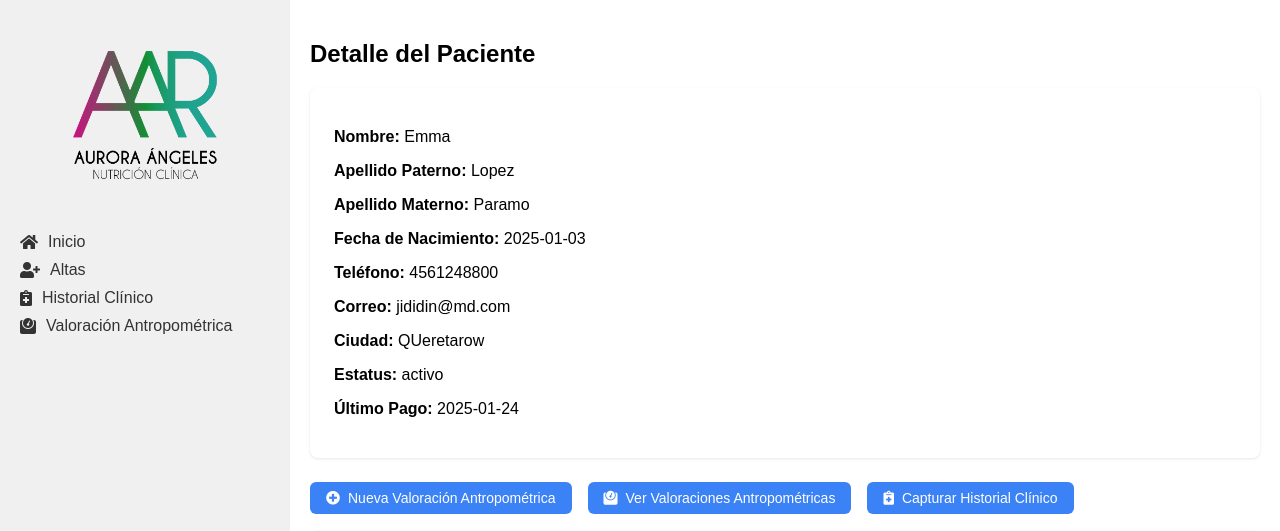
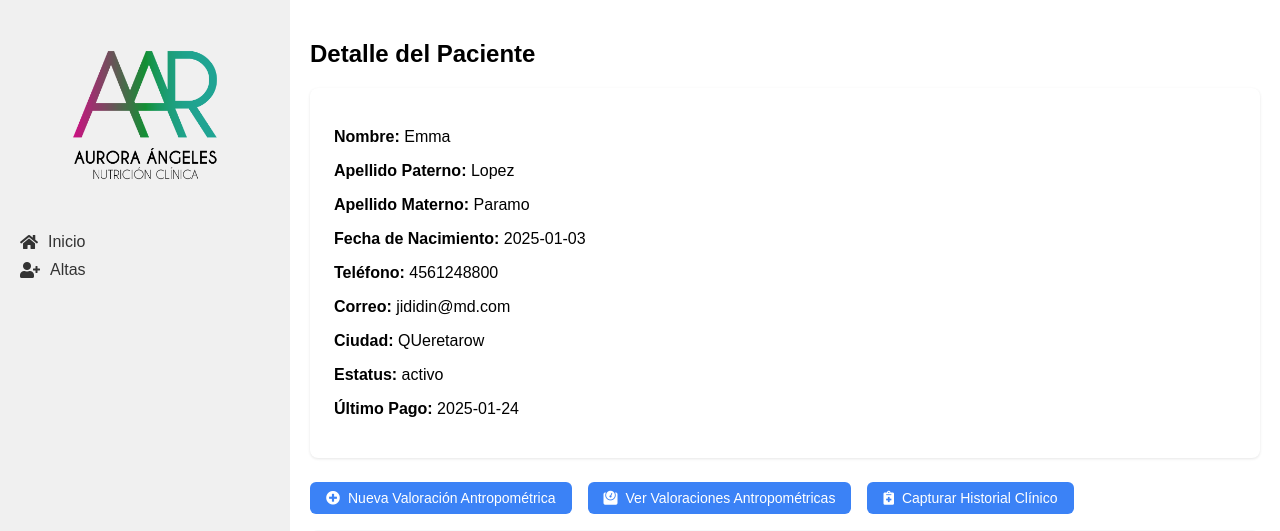
Before and after one commit to tbtkd/SPacientes, a Flask app: page /pacientes/1 in a window 1280 px wide. Shown: the top 531 px of the page. Run offline with Flask 3, Linux system fonts and the light colour scheme; data comes from the database, SQL or seed files in the repository; both versions use the stored data as it was after the commit.

Commit message:
Actualizado el sidebar

```diff
--- a/app/templates/base.html
+++ b/app/templates/base.html
@@ -37,7 +37,7 @@
                         <li class="sidebar__item"><a href="{{ url_for('pacientes.lista_pacientes') }}" class="sidebar__link"><i class="fas fa-list sidebar__icon"></i> Lista de Pacientes</a></li>
                     </ul>
                 </li>
-                <li class="sidebar__item" x-data="{ open: false }">
+                <!--<li class="sidebar__item" x-data="{ open: false }">
                     <a @click="open = !open" class="sidebar__link sidebar__dropdown"><i class="fas fa-notes-medical sidebar__icon"></i> Historial Clínico</a>
                     <ul x-show="open" class="sidebar__submenu">
                         <li class="sidebar__item"><a href="{{ url_for('historial_clinico.lista_historiales') }}" class="sidebar__link"><i class="fas fa-clipboard-list sidebar__icon"></i> Lista de Historiales</a></li>
@@ -49,7 +49,7 @@
                         <li class="sidebar__item"><a href="{{ url_for('pacientes.lista_pacientes') }}" class="sidebar__link"><i class="fas fa-plus-circle sidebar__icon"></i> Nueva Valoración</a></li>
                         <li class="sidebar__item"><a href="{{ url_for('valoracion.lista_valoraciones', paciente_id=0) }}" class="sidebar__link"><i class="fas fa-list sidebar__icon"></i> Lista de Valoraciones</a></li>
                     </ul>
-                </li>
+                </li>-->
             </ul>
         </nav>
         <main class="content">
```
Also changed, not shown: pacientes.db.
